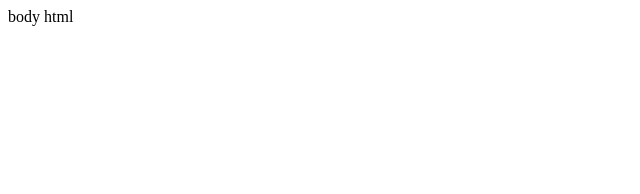
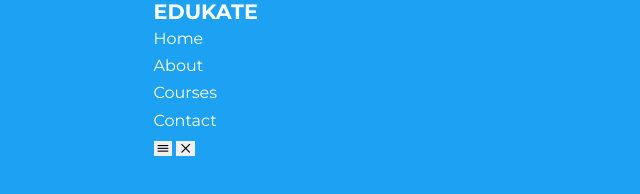
Before and after one commit to jam-jam200/eduMeet, a plain HTML site: page index.html in a window 1280 px wide. Shown: the whole page, without its empty margins (0-640 px from the left). Drawn offline with nearby package versions, Linux system fonts and the light colour scheme.

Commit message:
nav loading

```diff
--- /dev/null
+++ b/css/style.css
@@ -0,0 +1,107 @@
+@import url("https://fonts.googleapis.com/css2?family=Montserrat:wght@300;400;500;600;700;800;900&display=swap");
+
+* {
+  margin: 0;
+  padding: 0;
+  border: none;
+  outline: none;
+  text-decoration: none;
+  list-style: none;
+  box-sizing: border-box;
+}
+
+:root {
+  --color-primary: #1da1f2;
+  --color-success: #00bf8e;
+  --color-warning: #f7c94b;
+  --color-danger: #f75842;
+  --color-danger-variant: rgba(247, 88, 66, 0.4);
+  --color-white: #fff;
+  --color-light: rgba(255, 255, 255, 0.7);
+  --color-black: #000;
+  --color-bg: #1da1f2;
+  --color-bg1: #191f68;
+  --color-bg2: #2f39ab;
+
+  --container-width-lg: 76%;
+  --container-width-md: 90%;
+  --container-width-sm: 98%;
+
+  --transition: all 400ms ease;
+}
+
+body {
+  font-family: "Montserrat";
+  line-height: 1.7;
+  color: var(--color-white);
+  background-color: var(--color-bg);
+}
+
+.container {
+  width: var(--container-width-lg);
+  margin: 0 auto;
+}
+
+section {
+  padding: 6rem 0;
+}
+
+section h2 {
+  text-align: center;
+  margin-bottom: 4rem;
+}
+
+h1,
+h2,
+h3,
+h4,
+h5 {
+  line-height: 1.2;
+}
+
+h1 {
+  font-size: 2.4rem;
+}
+
+h2 {
+  font-size: 2rem;
+}
+
+h3 {
+  font-size: 1.6rem;
+}
+
+h4 {
+  font-size: 1.3rem;
+}
+
+a {
+  color: var(--color-white);
+}
+
+img {
+  width: 100%;
+  display: block;
+  object-fit: cover;
+}
+
+.btn {
+  display: inline-block;
+  background: var(--color-white);
+  color: var(--color-black);
+  padding: 1rem 2rem;
+  border: 1px solid transparent;
+  font-weight: 500;
+  transition: var(--transition);
+}
+
+.btn:hover {
+  background: transparent;
+  color: var(--color-white);
+  border-color: var(--color-white);
+}
+
+.btn-primary {
+    background: var(--color-danger);
+    color: var(--color-white);
+}
--- a/index.html
+++ b/index.html
@@ -1,10 +1,29 @@
 <!DOCTYPE html>
 <html lang="en">
   <head>
-    <meta charset="UTF-8" />
+  <meta charset="UTF-8" />
     <meta http-equiv="X-UA-Compatible" content="IE=edge" />
     <meta name="viewport" content="width=device-width, initial-scale=1.0" />
-    <title>Document</title>
+    <title>edukate</title>
+    <link
+      rel="stylesheet"
+      href="https://unicons.iconscout.com/release/v2.1.6/css/unicons.css"
+    />
+    <link rel="stylesheet" href="./css/style.css" />
   </head>
-  <body>body html</body>
+  <body>
+    <nav>
+      <div class="container nav-container">
+        <a href="index.html"><h4>EDUKATE</h4></a>
+        <ul class="nav__menu">
+          <li><a href="index.html">Home</a></li>
+          <li><a href="about.html">About</a></li>
+          <li><a href="courses.html">Courses</a></li>
+          <li><a href="contact.html">Contact</a></li>
+        </ul>
+        <button id="open-menu-btn"><i class="uil uil-bars"></i></button>
+        <button id="close-menu-btn"><i class="uil uil-multiply"></i></button>
+      </div>
+    </nav>
+  </body>
 </html>
```
Also changed, not shown: about.html (added), contact.html (added), courses.html (added), css/about.css (added), css/contact.css (added), css/courses.css (added), main.js (added).
